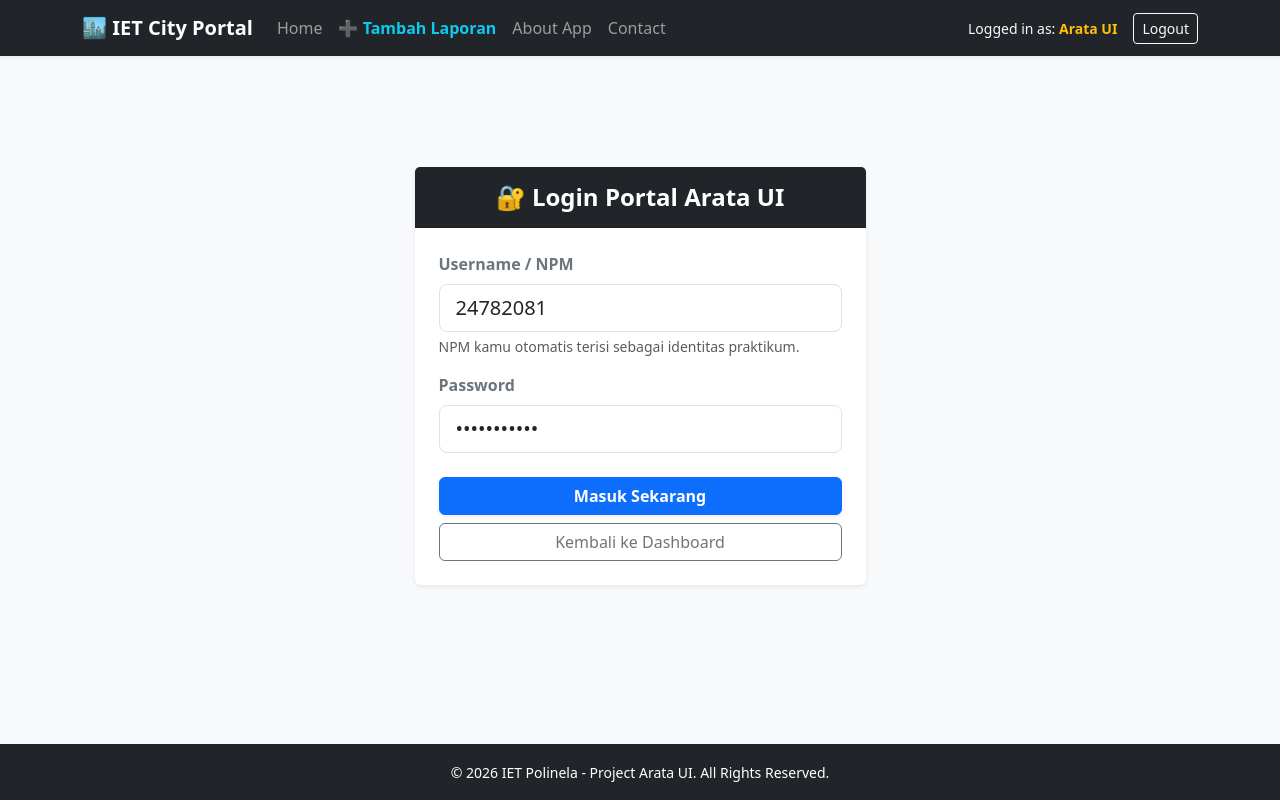
After one commit to IET-Polinela/project-2026-arata-ui, a Django app: page /login/ in a window 1280 px wide. The commit adds this page. Run offline with Django 5.2, Linux system fonts and the light colour scheme.

Commit message:
PerbaikanLabSession5

```diff
--- a/iet_2026_24782081/iet_2026_24782081/urls.py
+++ b/iet_2026_24782081/iet_2026_24782081/urls.py
@@ -2,8 +2,9 @@ from django.contrib import admin
 from django.urls import path, include
 
 urlpatterns = [
+    # Jalur bawaan admin panel Django
     path('admin/', admin.site.urls),
-    path('', include('main_app.urls')), # Hanya di sini boleh pakai include
-    path('about/', include('about.urls')),
-    path('contacts/', include('contacts.urls')),
+
+    # Menghubungkan rute utama langsung ke berkas urls milik main_app
+    path('', include('main_app.urls')),
 ]
--- a/iet_2026_24782081/main_app/urls.py
+++ b/iet_2026_24782081/main_app/urls.py
@@ -1,18 +1,17 @@
 from django.urls import path
-from .views import (
-    ReportListView,
-    ReportDetailView,
-    ReportCreateView,
-    ReportUpdateView,
-    ReportDeleteView,
-    ReportUpdateStatusView
-)
+from . import views
 
 urlpatterns = [
-    path('', ReportListView.as_view(), name='report_list'),
-    path('report/<int:pk>/', ReportDetailView.as_view(), name='report_detail'),
-    path('add/', ReportCreateView.as_view(), name='add_report'),
-    path('report/<int:pk>/edit/', ReportUpdateView.as_view(), name='edit_report'),
-    path('report/<int:pk>/delete/', ReportDeleteView.as_view(), name='delete_report'),
-    path('report/<int:pk>/update-status/', ReportUpdateStatusView.as_view(), name='update_status'),
+    # Halaman dashboard utama (http://127.0.0.1:8000/)
+    path('', views.ReportListView.as_view(), name='report_list'),
+
+    # Jalur fungsionalitas aplikasi
+    path('report/<int:pk>/', views.ReportDetailView.as_view(), name='report_detail'),
+    path('add/', views.ReportCreateView.as_view(), name='add_report'),
+    path('report/<int:pk>/edit/', views.ReportUpdateView.as_view(), name='edit_report'),
+    path('report/<int:pk>/delete/', views.ReportDeleteView.as_view(), name='delete_report'),
+    path('report/<int:pk>/status/', views.ReportUpdateStatusView.as_view(), name='update_status'),
+
+    # Jalur menu halaman login khusus (http://127.0.0.1:8000/login/)
+    path('login/', views.CustomLoginView.as_view(), name='custom_login'),
 ]
--- a/iet_2026_24782081/main_app/views.py
+++ b/iet_2026_24782081/main_app/views.py
@@ -1,60 +1,69 @@
-from django.shortcuts import get_object_or_404, redirect
+from django.shortcuts import render, get_object_or_404, redirect
 from django.urls import reverse_lazy
-from django.views import View
-from django.views.generic import ListView, DetailView, CreateView, UpdateView, DeleteView
-from django.contrib.messages.views import SuccessMessageMixin
 from django.contrib import messages
+from django.views.generic import ListView, DetailView, CreateView, UpdateView, DeleteView, View, TemplateView
 from .models import Report
+from .forms import ReportForm
 
-# 1. Tampilan Daftar Laporan
+# 1. Halaman Dashboard Utama (Membaca templates/report_list.html)
 class ReportListView(ListView):
     model = Report
-    template_name = 'main_app/home.html'
+    template_name = 'report_list.html'
     context_object_name = 'reports'
-    ordering = ['-created_at']
 
-# 2. Detail Laporan
+# 2. Halaman Detail Laporan (Membaca templates/report_detail.html)
 class ReportDetailView(DetailView):
     model = Report
-    template_name = 'main_app/report_detail.html'
-    context_object_name = 'report'
+    template_name = 'report_detail.html'
 
-# 3. Tambah Laporan Baru (Menggunakan SuccessMessageMixin untuk Feedback)
-class ReportCreateView(SuccessMessageMixin, CreateView):
+# 3. Halaman Tambah Laporan Baru (Membaca templates/report_form.html)
+class ReportCreateView(CreateView):
     model = Report
-    fields = ['title', 'category', 'description', 'location']
-    template_name = 'main_app/add_report.html'
+    form_class = ReportForm
+    template_name = 'report_form.html'
     success_url = reverse_lazy('report_list')
-    success_message = "Laporan baru berhasil ditambahkan ke dalam sistem!" # Notifikasi sukses
 
-# 4. Edit Laporan (Menggunakan SuccessMessageMixin)
-class ReportUpdateView(SuccessMessageMixin, UpdateView):
+    def form_valid(self, form):
+        messages.success(self.request, "Laporan baru berhasil ditambahkan ke dalam sistem!")
+        return super().form_valid(form)
+
+# 4. Halaman Edit Laporan (Membaca templates/report_form.html)
+class ReportUpdateView(UpdateView):
     model = Report
-    fields = ['title', 'category', 'description', 'location']
-    template_name = 'main_app/add_report.html'
+    form_class = ReportForm
+    template_name = 'report_form.html'
     success_url = reverse_lazy('report_list')
-    success_message = "Data laporan berhasil diperbarui!"
 
-# 5. Hapus Laporan
+    def form_valid(self, form):
+        messages.success(self.request, "Data laporan berhasil diperbarui!")
+        return super().form_valid(form)
+
+# 5. Halaman Konfirmasi Hapus (Membaca templates/report_confirm_delete.html)
 class ReportDeleteView(DeleteView):
     model = Report
-    template_name = 'main_app/report_confirm_delete.html'
+    template_name = 'report_confirm_delete.html'
     success_url = reverse_lazy('report_list')
 
-    # Custom method untuk memunculkan pesan setelah berhasil menghapus
     def delete(self, request, *args, **kwargs):
-        # Gunakan messages.success (tidak ada messages.danger di Django)
-        messages.success(self.request, "Laporan telah berhasil dihapus dari sistem.")
+        messages.error(self.request, "Data laporan telah berhasil dihapus dari sistem.")
         return super().delete(request, *args, **kwargs)
 
-# 6. Alur Kerja Perubahan Status Workflow dengan Pesan Info
+# 6. Alur Kerja Perubahan Status / Workflow Tombol
 class ReportUpdateStatusView(View):
     def post(self, request, pk):
         report = get_object_or_404(Report, pk=pk)
-        old_status = report.status
-        new_status = request.POST.get('status')
-        report.status = new_status
+        action = request.POST.get('action')
+
+        if action == 'verify' and report.status == 'Reported':
+            report.status = 'Verified'
+            messages.info(request, f"Status laporan '{report.title}' kini diubah menjadi Verified.")
+        elif action == 'resolve' and report.status == 'Verified':
+            report.status = 'Resolved'
+            messages.success(request, f"Status laporan '{report.title}' kini diubah menjadi Resolved.")
+
         report.save()
+        return redirect('report_list')
 
-        messages.info(request, f"Status laporan '{report.title}' berhasil diubah menjadi {new_status}.")
-        return redirect('report_list')
+# 7. Tampilan Halaman Login Mandiri (Membaca templates/login.html)
+class CustomLoginView(TemplateView):
+    template_name = 'login.html'
--- a/iet_2026_24782081/templates/base.html
+++ b/iet_2026_24782081/templates/base.html
@@ -5,8 +5,38 @@
     <meta name="viewport" content="width=device-width, initial-scale=1.0">
     <title>{% block title %}Smart City Issue Reporting{% endblock %}</title>
     <link href="https://cdn.jsdelivr.net/npm/bootstrap@5.3.0/dist/css/bootstrap.min.css" rel="stylesheet">
+    <style>
+        #loading-overlay {
+            position: fixed;
+            top: 0;
+            left: 0;
+            width: 100%;
+            height: 100%;
+            background-color: rgba(255, 255, 255, 0.95);
+            z-index: 9999;
+            display: flex;
+            justify-content: center;
+            align-items: center;
+            opacity: 1;
+            transition: opacity 0.4s ease-in-out;
+        }
+        .fade-out {
+            opacity: 0 !important;
+            pointer-events: none;
+        }
+    </style>
 </head>
 <body class="bg-light d-flex flex-column min-vh-100">
+
+    <div id="loading-overlay">
+        <div class="text-center">
+            <div class="spinner-border text-primary" role="status" style="width: 3.5rem; height: 3.5rem;">
+                <span class="visually-hidden">Loading...</span>
+            </div>
+            <h5 class="mt-3 fw-bold text-dark">Memuat Portal Arata UI...</h5>
+            <p class="text-muted small">Harap tunggu sebentar</p>
+        </div>
+    </div>
 
     <nav class="navbar navbar-expand-lg navbar-dark bg-dark shadow-sm">
         <div class="container">
@@ -14,21 +44,24 @@
             <button class="navbar-toggler" type="button" data-bs-toggle="collapse" data-bs-target="#navbarNav">
                 <span class="navbar-toggler-icon"></span>
             </button>
+
             <div class="collapse navbar-collapse" id="navbarNav">
-                <ul class="navbar-nav ms-auto">
-                    <li class="nav-item">
-                        <a class="nav-link" href="{% url 'report_list' %}">Home</a>
-                    </li>
-                    <li class="nav-item">
-                        <a class="nav-link" href="{% url 'report_list' %}">Reports</a>
-                    </li>
-                    <li class="nav-item">
-                        <a class="nav-link" href="#">About</a>
-                    </li>
-                    <li class="nav-item">
-                        <a class="nav-link" href="#">Contact</a>
-                    </li>
+                <ul class="navbar-nav me-auto">
+                    <li class="nav-item"><a class="nav-link" href="{% url 'report_list' %}">Home</a></li>
+                    <li class="nav-item"><a class="nav-link text-info fw-bold" href="{% url 'add_report' %}">➕ Tambah Laporan</a></li>
+                    <li class="nav-item"><a class="nav-link" href="javascript:void(0);" onclick="alert('Smart City Portal\nDikembangkan oleh: Arata UI\nStatus: Lab Session 5 Terverifikasi')">About App</a></li>
+                    <li class="nav-item"><a class="nav-link" href="javascript:void(0);" onclick="alert('Hubungi Admin IET Polinela jika menemukan bug sistem!')">Contact</a></li>
                 </ul>
+
+                <div class="d-flex align-items-center mt-2 mt-lg-0">
+                    <div id="user-logged-in" class="d-flex align-items-center gap-3">
+                        <span class="text-light small">Logged in as: <strong class="text-warning">Arata UI</strong></span>
+                        <button onclick="handleLogout()" class="btn btn-sm btn-outline-light">Logout</button>
+                    </div>
+                    <div id="user-logged-out" class="d-none">
+                        <a href="{% url 'custom_login' %}" class="btn btn-sm btn-primary fw-semibold px-3">Login Akun</a>
+                    </div>
+                </div>
             </div>
         </div>
     </nav>
@@ -42,6 +75,7 @@
                 </div>
             {% endfor %}
         {% endif %}
+        <div id="js-alert-placeholder"></div>
     </div>
 
     <main class="container my-4 flex-grow-1">
@@ -50,11 +84,53 @@
     </main>
 
     <footer class="bg-dark text-white text-center py-3 mt-auto">
-        <div class="container">
-            <small>&copy; 2026 IET Polinela - Project Arata UI. All Rights Reserved.</small>
-        </div>
+        <div class="container"><small>&copy; 2026 IET Polinela - Project Arata UI. All Rights Reserved.</small></div>
     </footer>
 
     <script src="https://cdn.jsdelivr.net/npm/bootstrap@5.3.0/dist/js/bootstrap.bundle.min.js"></script>
+
+    <script>
+        window.addEventListener('load', function() {
+            var overlay = document.getElementById('loading-overlay');
+
+            if (localStorage.getItem('isLoggedIn') === 'false') {
+                showLoggedOutUI();
+            }
+
+            // Memeriksa parameter redirect sukses login dari login.html
+            const urlParams = new URLSearchParams(window.location.search);
+            if (urlParams.get('login_success') === 'true') {
+                localStorage.setItem('isLoggedIn', 'true');
+                document.getElementById('user-logged-in').className = 'd-flex align-items-center gap-3';
+                document.getElementById('user-logged-out').className = 'd-none';
+                document.getElementById('js-alert-placeholder').innerHTML = `
+                    <div class="alert alert-success alert-dismissible fade show shadow-sm" role="alert">
+                        Selamat datang kembali, Arata UI! Anda berhasil masuk melalui halaman login mandiri.
+                        <button type="button" class="btn-close" data-bs-dismiss="alert" aria-label="Close"></button>
+                    </div>
+                `;
+            }
+
+            setTimeout(function() { overlay.classList.add('fade-out'); }, 750);
+        });
+
+        function showLoggedOutUI() {
+            document.getElementById('user-logged-in').className = 'd-none';
+            document.getElementById('user-logged-out').className = 'd-block';
+        }
+
+        function handleLogout() {
+            if (confirm("Apakah anda yakin ingin keluar dari akun Arata UI?")) {
+                localStorage.setItem('isLoggedIn', 'false');
+                showLoggedOutUI();
+                document.getElementById('js-alert-placeholder').innerHTML = `
+                    <div class="alert alert-danger alert-dismissible fade show shadow-sm" role="alert">
+                        Anda telah berhasil logout dari sistem portal.
+                        <button type="button" class="btn-close" data-bs-dismiss="alert" aria-label="Close"></button>
+                    </div>
+                `;
+            }
+        }
+    </script>
 </body>
 </html>
--- /dev/null
+++ b/iet_2026_24782081/templates/login.html
@@ -0,0 +1,42 @@
+{% extends 'base.html' %}
+
+{% block title %}Masuk ke Sistem - Smart City{% endblock %}
+
+{% block content %}
+<div class="row justify-content-center align-items-center" style="min-height: 70vh;">
+    <div class="col-md-5">
+        <div class="card shadow-sm border-0">
+            <div class="card-header bg-dark text-white py-3 text-center">
+                <h4 class="mb-0 fw-bold">🔐 Login Portal Arata UI</h4>
+            </div>
+            <div class="card-body p-4">
+                <form id="realLoginForm">
+                    <div class="mb-3">
+                        <label class="form-label fw-semibold text-secondary">Username / NPM</label>
+                        <input type="text" class="form-control form-control-lg" value="24782081" required readonly>
+                        <div class="form-text text-muted">NPM kamu otomatis terisi sebagai identitas praktikum.</div>
+                    </div>
+                    <div class="mb-3">
+                        <label class="form-label fw-semibold text-secondary">Password</label>
+                        <input type="password" class="form-control form-control-lg" value="password123" required readonly>
+                    </div>
+                    <div class="d-grid gap-2 mt-4">
+                        <button type="submit" class="btn btn-primary fw-bold py-2.5 shadow-sm">Masuk Sekarang</button>
+                        <a href="{% url 'report_list' %}" class="btn btn-outline-secondary py-2.5">Kembali ke Dashboard</a>
+                    </div>
+                </form>
+            </div>
+        </div>
+    </div>
+</div>
+
+<script>
+    // Logika ketika tombol Masuk Sekarang di halaman login ini diklik
+    document.getElementById('realLoginForm').addEventListener('submit', function(event) {
+        event.preventDefault();
+        localStorage.setItem('isLoggedIn', 'true');
+        // Pindah ke halaman utama dan bawa parameter status login sukses
+        window.location.href = "{% url 'report_list' %}?login_success=true";
+    });
+</script>
+{% endblock %}
```
Also changed, not shown: iet_2026_24782081/main_app/templates/main_app/report_confirm_delete.html (deleted, +0 -27 lines), iet_2026_24782081/templates/report_confirm_delete.html (added, +21 -0 lines), iet_2026_24782081/templates/report_form.html (added, +96 -0 lines), iet_2026_24782081/templates/report_list.html (added, +95 -0 lines), iet_2026_24782081/templates/main_app/add_report.html (renamed from iet_2026_24782081/main_app/templates/main_app/add_report.html), iet_2026_24782081/templates/main_app/home.html (renamed from iet_2026_24782081/main_app/templates/main_app/home.html), iet_2026_24782081/templates/report_detail.html (renamed from iet_2026_24782081/main_app/templates/main_app/report_detail.html).
